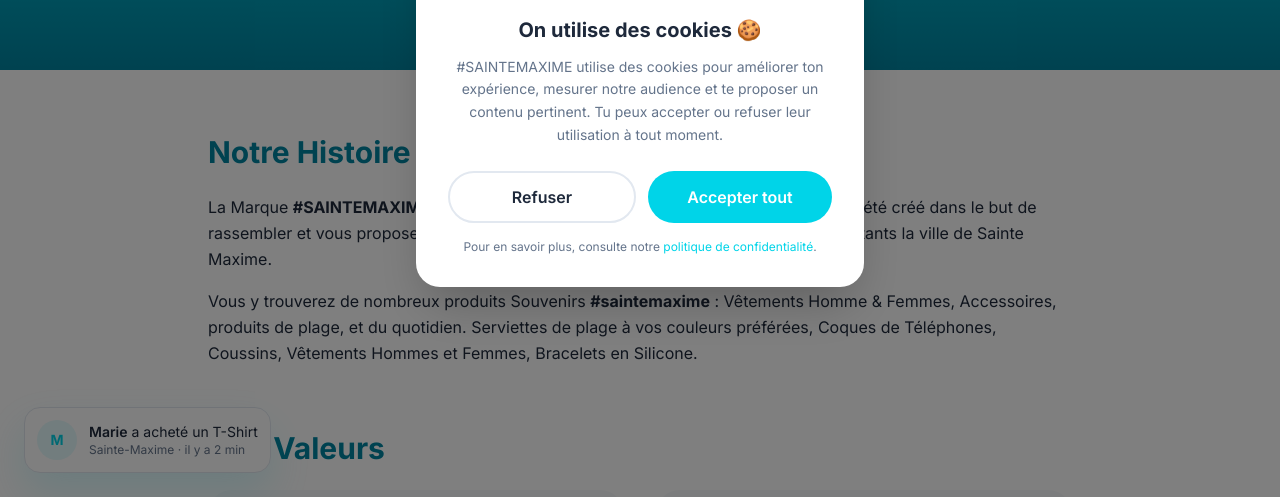
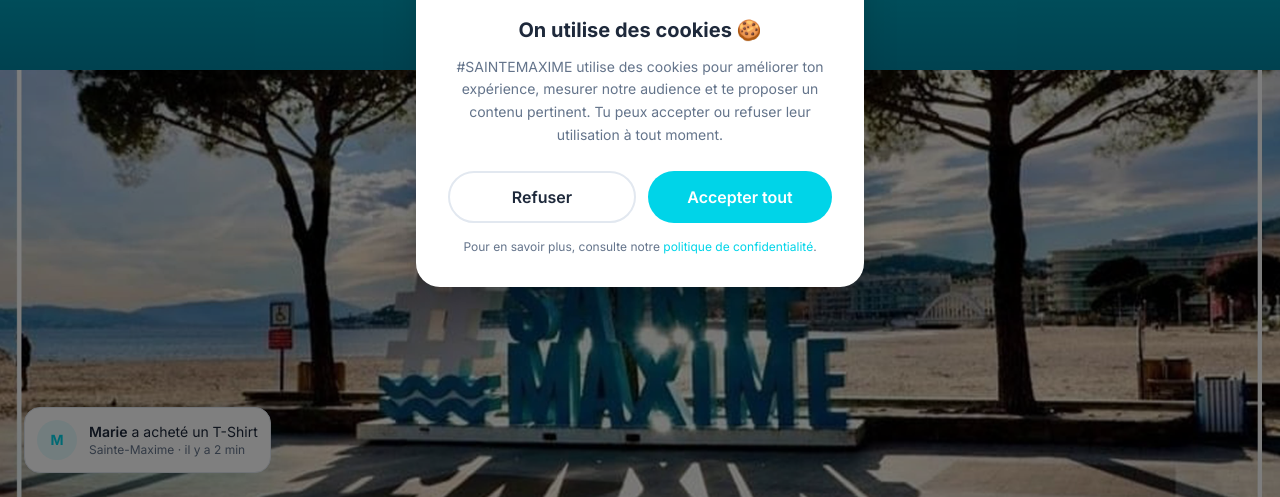
Before and after one commit to Krys83120/hashtagsaintemaxime2026, a Next.js app: page /la-marque in a window 1280 px wide. Shown: the part 303-800 px from the top of the page. Built offline with nearby package versions, Linux system fonts and the light colour scheme; no server answers; the database is empty; a web font is replaced by a local one.

Commit message:
Ajoute photo pleine largeur page La Marque

```diff
--- a/app/la-marque/page.tsx
+++ b/app/la-marque/page.tsx
@@ -1,4 +1,5 @@
 import { Metadata } from "next";
+import Image from "next/image";
 import { getPageContent } from "@/lib/pages-content";
 
 export const metadata: Metadata = {
@@ -26,6 +27,17 @@
         <p className="text-white/80 max-w-2xl mx-auto text-lg">
           {content?.subtitle || "Depuis 2019, on célèbre le style de vie du Golfe de Saint-Tropez."}
         </p>
+      </div>
+
+      <div className="relative w-full aspect-[21/9] sm:aspect-[3/1]">
+        <Image
+          src="/images/la-marque-hero.jpg"
+          alt="Le panneau #SAINTEMAXIME au coucher de soleil, face à la plage de Sainte-Maxime"
+          fill
+          priority
+          sizes="100vw"
+          className="object-cover"
+        />
       </div>
 
       <div className="max-w-4xl mx-auto px-4 py-16 space-y-16">
```
Also changed, not shown: public/images/la-marque-hero.jpg (added).
